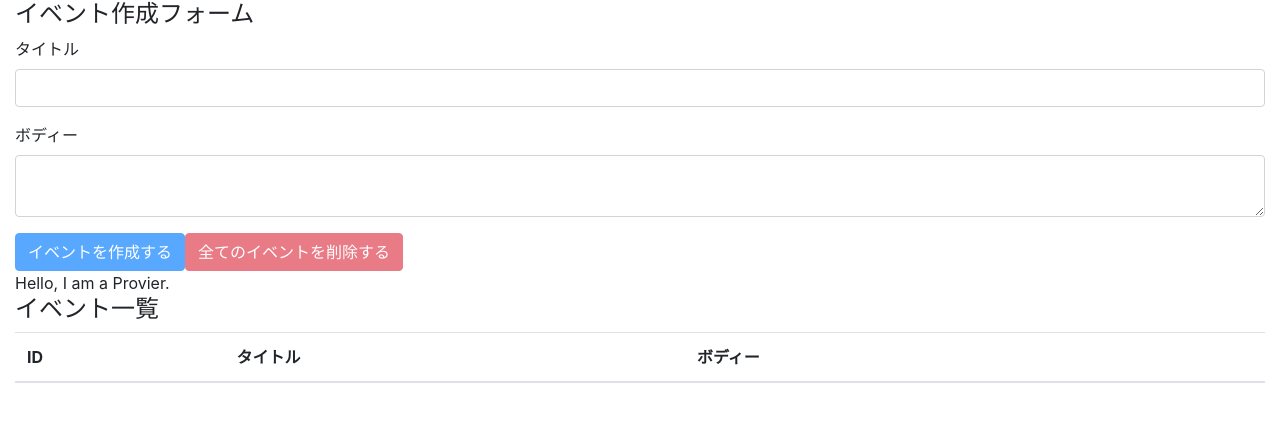
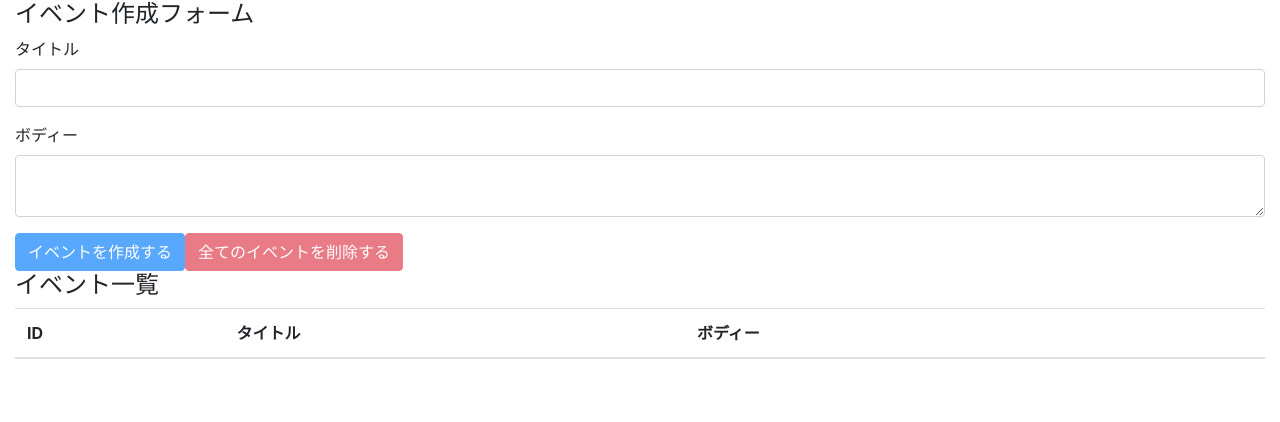
Before and after one commit to hasyamo/react-hooks-101, a React (Create React App) app: page / in a window 1280 px wide. Shown: the top 422 px of the page. Built offline with nearby package versions, Linux system fonts and the light colour scheme.

Commit message:
solv prop drilling issue

```diff
--- a/src/components/App.js
+++ b/src/components/App.js
@@ -12,10 +12,10 @@
   const [state, dispatch] = useReducer(reducer, [])
 
   return (
-    <AppContext.Provider value={'Hello, I am a Provier.'}>
+    <AppContext.Provider value={{ state, dispatch }}>
       <div className="container-fluid">
-        <EventForm state={state} dispatch={dispatch} />
-        <Events state={state} dispatch={dispatch} />
+        <EventForm />
+        <Events />
       </div>
     </AppContext.Provider>
   );
--- a/src/components/EventForm.js
+++ b/src/components/EventForm.js
@@ -1,8 +1,9 @@
-import React, { useState } from 'react'
+import React, { useContext, useState } from 'react'
+import { CREATE_EVENT, DELETE_ALL_EVENTS } from '../actions'
+import AppContext from '../contexts/AppContext'
 
-import { CREATE_EVENT, DELETE_ALL_EVENTS } from '../actions'
-
-const EventForm = ({ state, dispatch }) => {
+const EventForm = () => {
+    const { state, dispatch } = useContext(AppContext)
     const [title, setTitle] = useState('')
     const [body, setBody] = useState('')
 
--- a/src/components/Events.js
+++ b/src/components/Events.js
@@ -2,11 +2,10 @@
 import Event from './event'
 import AppContext from '../contexts/AppContext'
 
-const Events = ({ state, dispatch }) => {
-    const value = useContext(AppContext)
+const Events = () => {
+    const { state } = useContext(AppContext)
     return (
         <>
-            <div>{value}</div>
             <h4>イベント一覧</h4>
             <table className="table table-hover">
             <thead>
@@ -18,7 +17,7 @@
                 </tr>
             </thead>
             <tbody>
-                { state.map((event, index) => (<Event key={index} event={event} dispatch={dispatch} />)) }
+                { state.map((event, index) => (<Event key={index} event={event} />)) }
             </tbody>
             </table>
         </>
--- a/src/components/event.js
+++ b/src/components/event.js
@@ -1,8 +1,10 @@
-import React from 'react'
+import React, { useContext } from 'react'
 
+import AppContext from '../contexts/AppContext'
 import { DELETE_EVENT } from '../actions'
 
-const Event = ({ dispatch, event }) => {
+const Event = ({ event }) => {
+    const { dispatch } = useContext(AppContext)
     const id = event.id
     const handleClickDeleteButton = () => {
         const result = window.confirm(`イベント(id=${id})を本当に削除しても良いですか？`)
```
